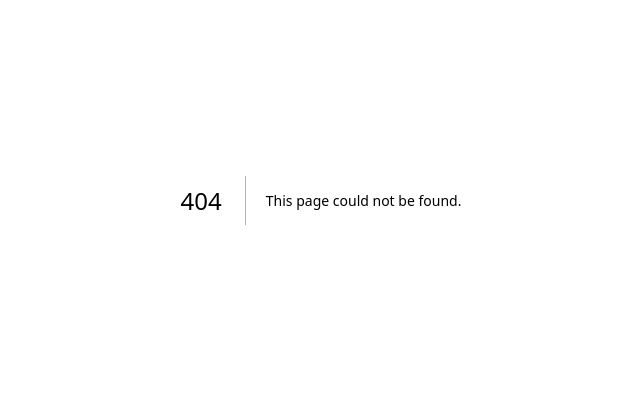
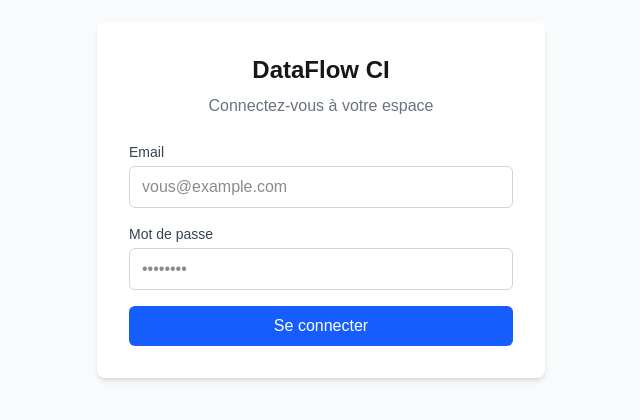
Before and after one commit to Landry2004/dataflow-ci, a Next.js app: page /login in a window 1280 px wide. Before the commit this address had no page. Shown: the part 200-620 px from the top of the page, without its empty margins (319-959 px from the left). Built offline with nearby package versions, Linux system fonts and the light colour scheme.

Commit message:
feat: configuration NextAuth et page de login

```diff
--- a/package.json
+++ b/package.json
@@ -9,15 +9,19 @@
     "lint": "eslint"
   },
   "dependencies": {
+    "@auth/prisma-adapter": "^2.11.2",
     "@prisma/adapter-pg": "^7.8.0",
     "@prisma/client": "^7.8.0",
+    "bcryptjs": "^3.0.3",
     "dotenv": "^17.4.2",
     "next": "16.2.7",
+    "next-auth": "^5.0.0-beta.31",
     "react": "19.2.4",
     "react-dom": "19.2.4"
   },
   "devDependencies": {
     "@tailwindcss/postcss": "^4",
+    "@types/bcryptjs": "^2.4.6",
     "@types/node": "^20",
     "@types/react": "^19",
     "@types/react-dom": "^19",
--- /dev/null
+++ b/src/app/api/auth/[...nextauth]/route.ts
@@ -0,0 +1,3 @@
+import { handlers } from "@/lib/auth";
+
+export const { GET, POST } = handlers;
--- /dev/null
+++ b/src/app/login/page.tsx
@@ -0,0 +1,87 @@
+"use client";
+
+import { useState } from "react";
+import { signIn } from "next-auth/react";
+import { useRouter } from "next/navigation";
+
+export default function LoginPage() {
+  const router = useRouter();
+  const [email, setEmail] = useState("");
+  const [password, setPassword] = useState("");
+  const [error, setError] = useState("");
+  const [loading, setLoading] = useState(false);
+
+  const handleSubmit = async (e: React.FormEvent) => {
+    e.preventDefault();
+    setLoading(true);
+    setError("");
+
+    const result = await signIn("credentials", {
+      email,
+      password,
+      redirect: false,
+    });
+
+    if (result?.error) {
+      setError("Email ou mot de passe incorrect");
+      setLoading(false);
+    } else {
+      router.push("/dashboard");
+    }
+  };
+
+  return (
+    <div className="min-h-screen flex items-center justify-center bg-gray-50">
+      <div className="bg-white p-8 rounded-lg shadow-md w-full max-w-md">
+        <h1 className="text-2xl font-bold text-center mb-2">DataFlow CI</h1>
+        <p className="text-gray-500 text-center mb-6">
+          Connectez-vous à votre espace
+        </p>
+
+        {error && (
+          <div className="bg-red-50 text-red-500 p-3 rounded mb-4 text-sm">
+            {error}
+          </div>
+        )}
+
+        <form onSubmit={handleSubmit} className="space-y-4">
+          <div>
+            <label className="block text-sm font-medium text-gray-700 mb-1">
+              Email
+            </label>
+            <input
+              type="email"
+              value={email}
+              onChange={(e) => setEmail(e.target.value)}
+              className="w-full border border-gray-300 rounded-md px-3 py-2 focus:outline-none focus:ring-2 focus:ring-blue-500"
+              placeholder="vous@example.com"
+              required
+            />
+          </div>
+
+          <div>
+            <label className="block text-sm font-medium text-gray-700 mb-1">
+              Mot de passe
+            </label>
+            <input
+              type="password"
+              value={password}
+              onChange={(e) => setPassword(e.target.value)}
+              className="w-full border border-gray-300 rounded-md px-3 py-2 focus:outline-none focus:ring-2 focus:ring-blue-500"
+              placeholder="••••••••"
+              required
+            />
+          </div>
+
+          <button
+            type="submit"
+            disabled={loading}
+            className="w-full bg-blue-600 text-white py-2 rounded-md hover:bg-blue-700 disabled:opacity-50 transition"
+          >
+            {loading ? "Connexion..." : "Se connecter"}
+          </button>
+        </form>
+      </div>
+    </div>
+  );
+}
--- /dev/null
+++ b/src/lib/auth.ts
@@ -0,0 +1,68 @@
+import NextAuth from "next-auth";
+import Credentials from "next-auth/providers/credentials";
+import { PrismaClient } from "@prisma/client";
+import bcrypt from "bcryptjs";
+
+const prisma = new PrismaClient();
+
+export const { handlers, signIn, signOut, auth } = NextAuth({
+  providers: [
+    Credentials({
+      name: "credentials",
+      credentials: {
+        email: { label: "Email", type: "email" },
+        password: { label: "Mot de passe", type: "password" },
+      },
+      async authorize(credentials) {
+        if (!credentials?.email || !credentials?.password) {
+          return null;
+        }
+
+        const user = await prisma.user.findUnique({
+          where: { email: credentials.email as string },
+          include: { organisation: true },
+        });
+
+        if (!user) return null;
+
+        const passwordMatch = await bcrypt.compare(
+          credentials.password as string,
+          user.motDePasse
+        );
+
+        if (!passwordMatch) return null;
+
+        return {
+          id: String(user.id),
+          email: user.email,
+          name: user.nom,
+          role: user.role,
+          organisationId: user.organisationId,
+        };
+      },
+    }),
+  ],
+  callbacks: {
+    async jwt({ token, user }) {
+      if (user) {
+        token.role = (user as any).role;
+        token.organisationId = (user as any).organisationId;
+      }
+      return token;
+    },
+    async session({ session, token }) {
+      if (token) {
+        (session.user as any).role = token.role;
+        (session.user as any).organisationId = token.organisationId;
+        (session.user as any).id = token.sub;
+      }
+      return session;
+    },
+  },
+  pages: {
+    signIn: "/login",
+  },
+  session: {
+    strategy: "jwt",
+  },
+});
--- /dev/null
+++ b/src/middleware.ts
@@ -0,0 +1,7 @@
+export { auth as middleware } from "@/lib/auth";
+
+export const config = {
+  matcher: [
+    "/((?!api|_next/static|_next/image|favicon.ico|login).*)",
+  ],
+};
```
Also changed, not shown: 1 other file (tests, documents, lock files or other folders).
